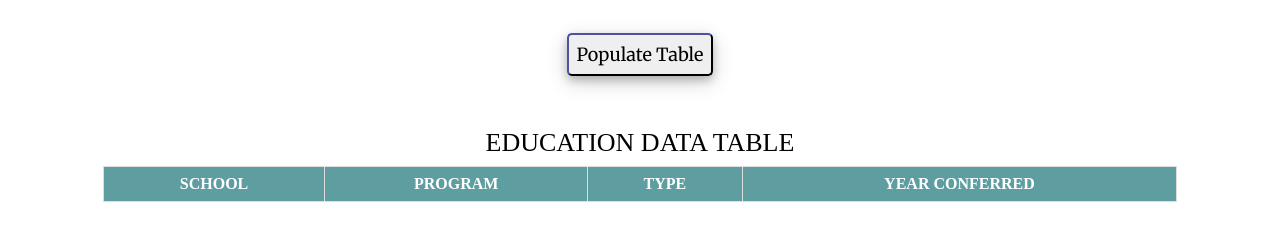
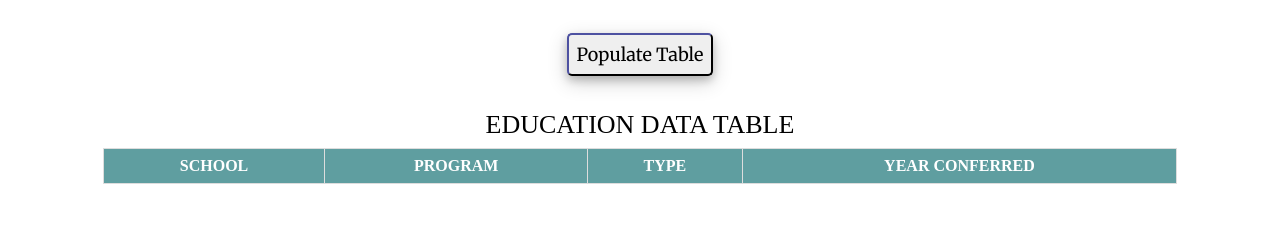
Before and after one commit to rarmstro26/HW_5, a plain HTML site: page index.html in a window 1280 px wide. Shown: the part 71-312 px from the top of the page. Drawn offline with Linux system fonts and the light colour scheme.

Commit message:
validate commit

```diff
--- a/index.html
+++ b/index.html
@@ -23,7 +23,7 @@
     <p id="display-education"></p>
 
     <table id="education-table">
-        <caption id="table-header">EDUCATION DATA TABLE</caption><br>
+        <caption id="table-header">EDUCATION DATA TABLE</caption>
         <thead id="table-head-row">
             <tr>
                 <!-- Define table header -->
```
Also changed, not shown: css/main.css (+8 -11 lines), 1 other file.
